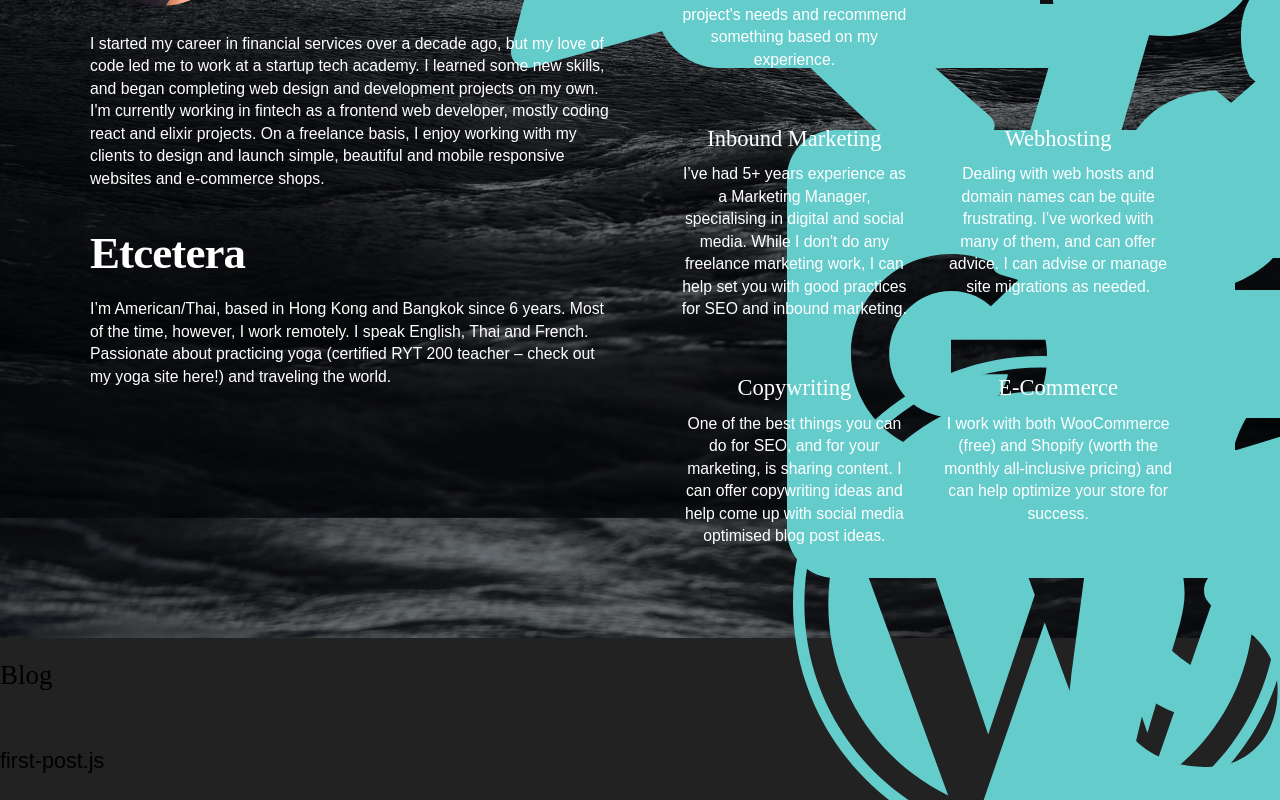
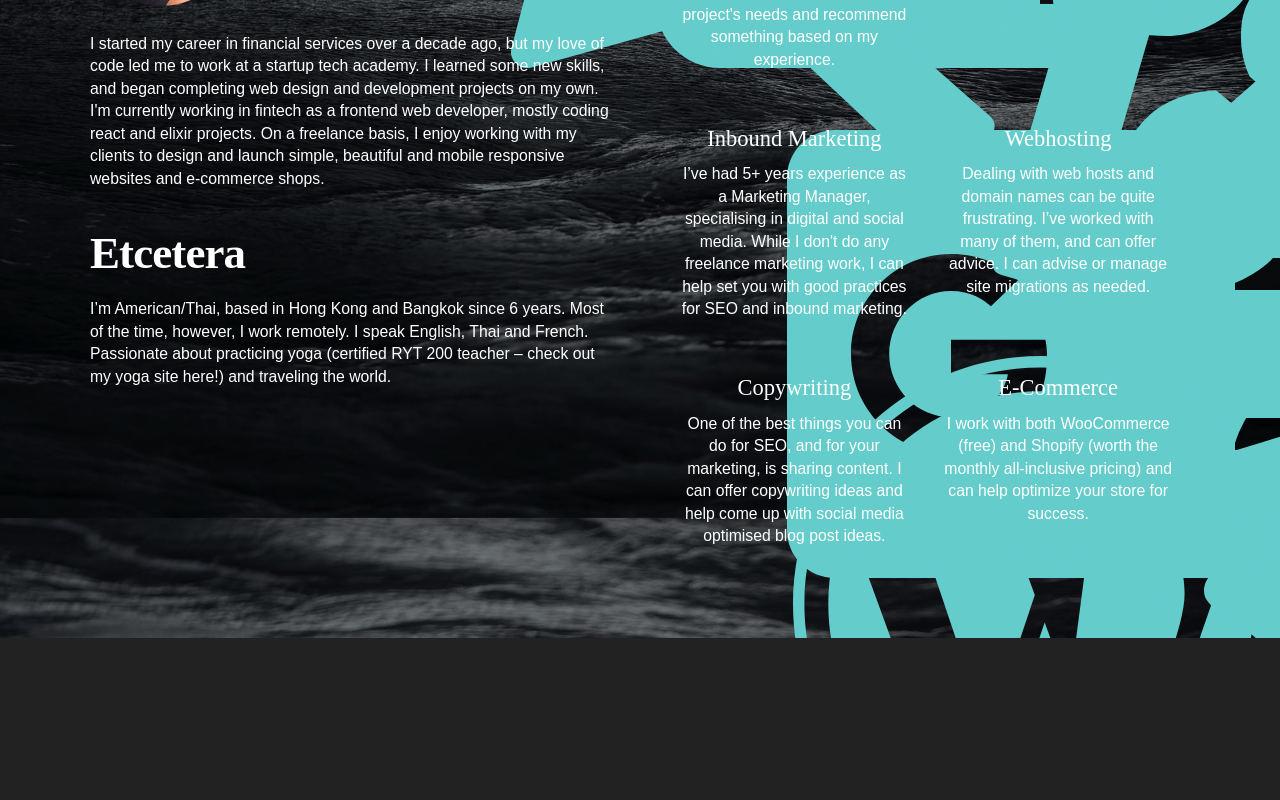
Before and after one commit to elcarp/lisecarpenter.com, a Next.js app: page / in a window 1280 px wide. Shown: the part 1622-2422 px from the top of the page. After the commit the page ends 2260 px from the top, so only its background shows below. Built offline with nearby package versions, Linux system fonts and the light colour scheme.

Commit message:
hiding blog posts for now

```diff
--- a/components/layout.js
+++ b/components/layout.js
@@ -68,7 +68,8 @@ export default function Layout({ children, home }) {
 					</h2>
 				</>
 			)}
-			<main>{children}</main>
+			{/* hiding blog posts for now */}
+			{/* <main>{children}</main> */}
 			{!home && (
 				<div className={styles.backToHome}>
 					<Link href='/'>
```
